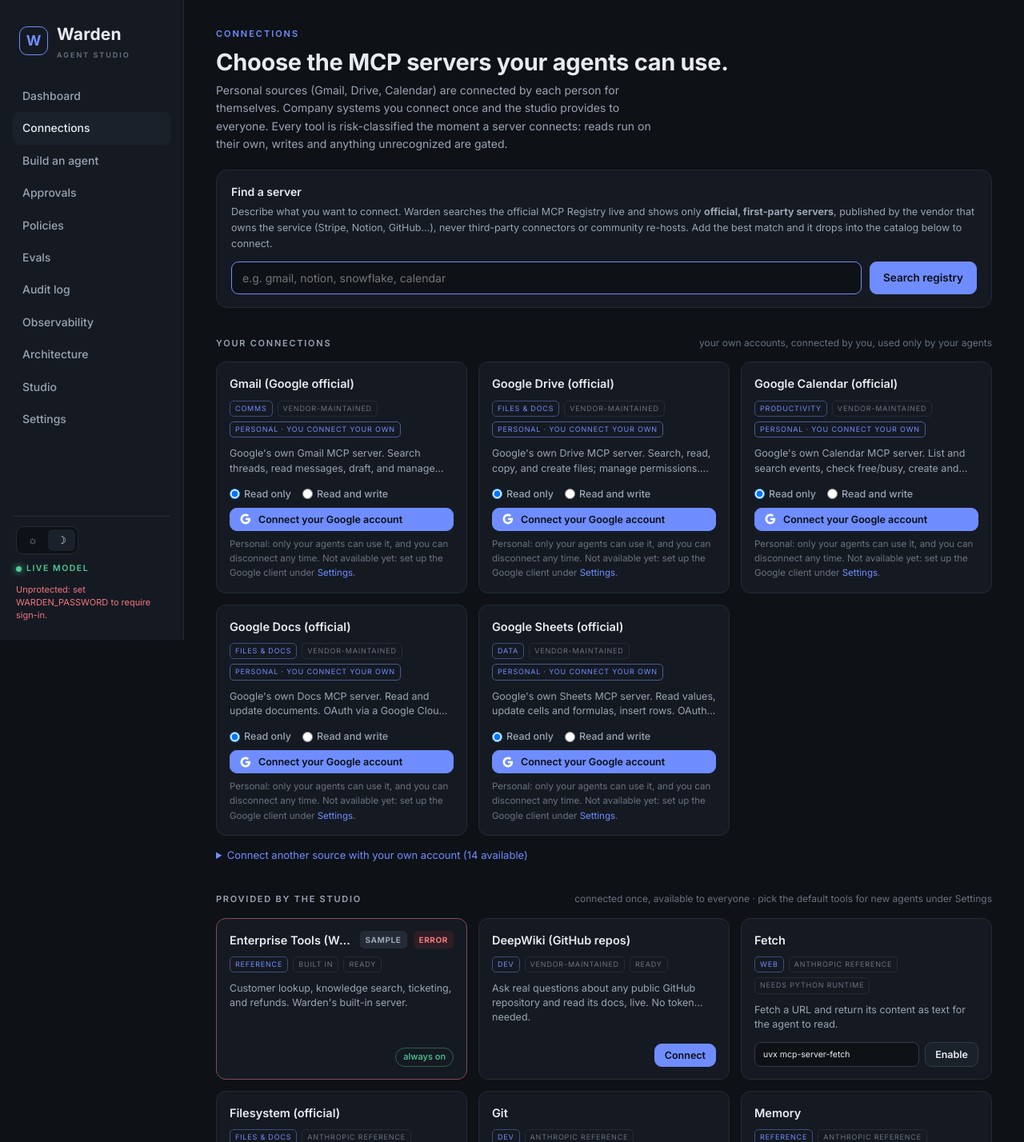
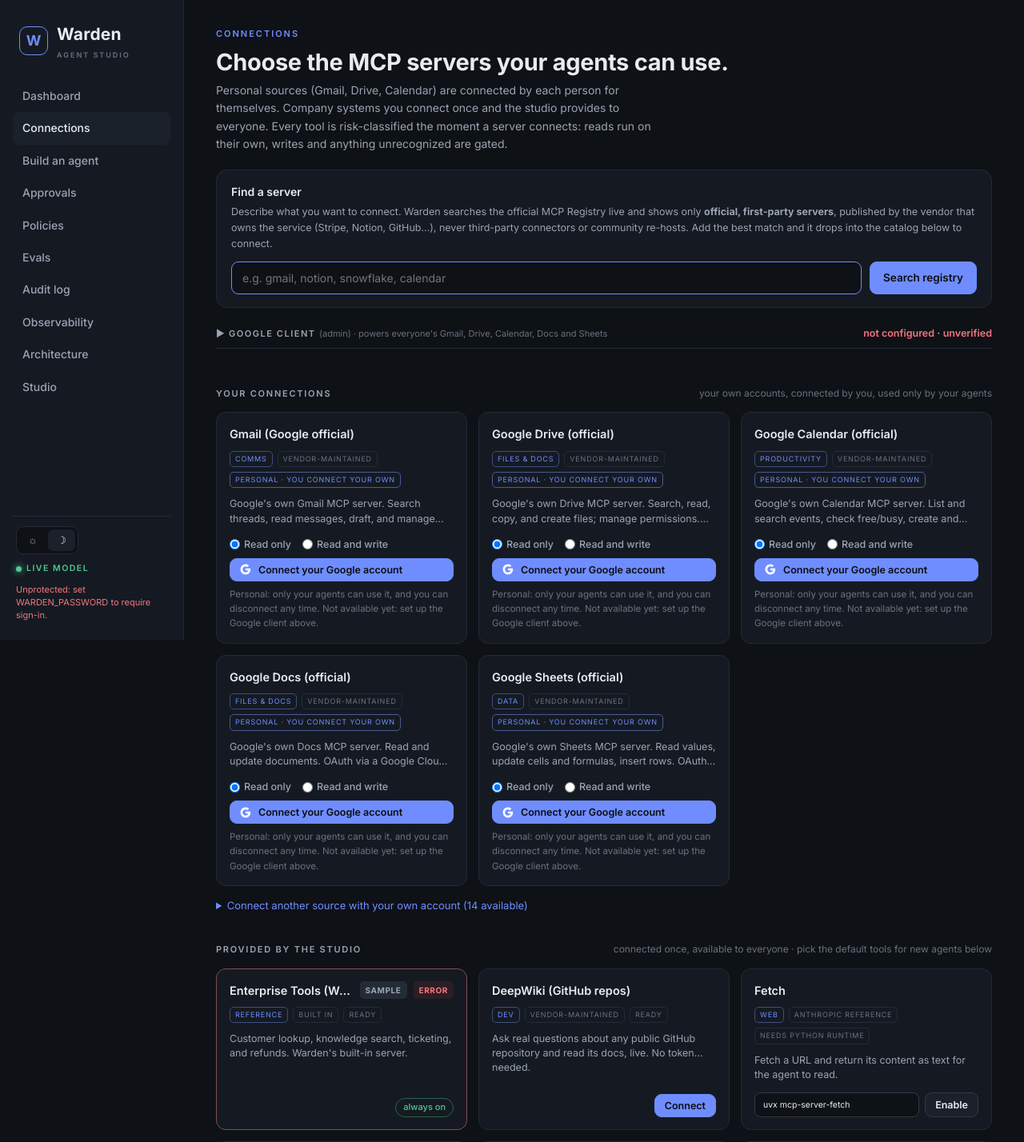
Before and after one commit to francis4531/warden, a Flask app: page /connections in a window 1280 px wide. Shown: the top 1428 px of the page at 80% size. Run offline with Flask 3, Linux system fonts and the light colour scheme; data that the repository does not hold is empty.

Commit message:
Warden deploy 2026-09-07 12:11 (from warden_v0_13_3_20260907-1910.tar.gz)

```diff
--- a/app.py
+++ b/app.py
@@ -18,7 +18,7 @@
 import evals
 import oauth
 
-WARDEN_VERSION = "0.13.2"
+WARDEN_VERSION = "0.13.3"
 
 def _build_info():
     """Increment a build number on each new deploy. Identity comes from RENDER_GIT_COMMIT
@@ -442,7 +442,8 @@
         if d_: oauth_status[c_["id"]] = d_
     keyed = {e["id"]: _my_key(e) for e in merged_catalog()}
     default_servers = {k.split("__", 1)[0] for k in default_tools() if "__" in k}
-    return render_template("connections.html", catalog=merged_catalog(), status=status, enabled=enabled, keyed=keyed,
+    extra = _settings_ctx() if is_admin() else {}
+    return render_template("connections.html", **extra, catalog=merged_catalog(), status=status, enabled=enabled, keyed=keyed,
                            pkey=pkey, skey=skey, p_status=p_status, s_status=s_status, p_enabled=p_enabled, s_enabled=s_enabled,
                            default_servers=default_servers,
                            mlabel=cat.MAINTAINER_LABEL, slabel=cat.STATUS_LABEL,
@@ -1248,41 +1249,44 @@
     return rows, totals
 
 # ---------------- settings (admin) ----------------
-@app.route("/settings")
-def settings():
+def _settings_ctx():
+    """Admin configuration shown on the Connections page: the Google client and defaults."""
     gcid, gsec = _google_client()
-    byo = bool(store.get_setting("google_client_id"))
     provided = {}
     for t in connected_tools():
         if t.get("owner"):
             continue
         g = provided.setdefault(t["server_id"], {"name": t["server_name"], "sample": _is_sample(t.get("catalog_id")), "tools": []})
         g["tools"].append(t)
-    return render_template("settings.html", google_configured=bool(gcid and gsec), byo=byo, google_verified=_google_verified(),
-                           provided=provided, defaults=set(default_tools()),
-                           client_id_hint=(gcid[:14] + "…" + gcid[-18:]) if gcid and len(gcid) > 34 else (gcid or ""),
-                           redirect_uri=_oauth_redirect("google"), signin_redirect=_redirect_uri(),
-                           base_url=os.environ.get("WARDEN_BASE_URL", ""), signin_on=GOOGLE_ON,
-                           personal=[e for e in cat.CATALOG if e.get("personal")],
-                           saved=request.args.get("saved", ""))
+    return dict(google_configured=bool(gcid and gsec), byo=bool(store.get_setting("google_client_id")),
+                provided=provided, defaults=set(default_tools()),
+                client_id_hint=(gcid[:14] + "…" + gcid[-18:]) if gcid and len(gcid) > 34 else (gcid or ""),
+                redirect_uri=_oauth_redirect("google"), signin_redirect=_redirect_uri(),
+                base_url=os.environ.get("WARDEN_BASE_URL", ""), signin_on=GOOGLE_ON,
+                gpersonal=[e for e in cat.CATALOG if e.get("personal")],
+                saved=request.args.get("saved", ""))
+
+@app.route("/settings")
+def settings():
+    return redirect(url_for("connections") + "#google")
 
 @app.route("/settings", methods=["POST"])
 def save_settings():
     f = request.form
     if f.get("section") == "verified":
         store.set_setting("google_verified", "1" if f.get("google_verified") == "1" else None)
-        return redirect(url_for("settings", saved="verified"))
+        return redirect(url_for("connections", saved="verified") + "#google")
     if f.get("section") == "defaults":
         ok = {t["key"] for t in connected_tools() if not t.get("owner")}
         store.set_setting("default_tools", _json.dumps([k for k in f.getlist("default_tools") if k in ok]))
-        return redirect(url_for("settings", saved="defaults"))
+        return redirect(url_for("connections", saved="defaults") + "#defaults")
     if f.get("clear"):
         store.set_setting("google_client_id", None); store.set_setting("google_client_secret", None)
     else:
         cid = (f.get("google_client_id") or "").strip(); sec = (f.get("google_client_secret") or "").strip()
         if cid: store.set_setting("google_client_id", cid)
         if sec: store.set_setting("google_client_secret", sec)
-    return redirect(url_for("settings", saved="1"))
+    return redirect(url_for("connections", saved="1") + "#google")
 
 # ---------------- OAuth connect flows ----------------
 def _oauth_redirect(kind):
--- /dev/null
+++ b/templates/_admin_defaults.html
@@ -0,0 +1,36 @@
+{# admin-only: default tools for new agents #}
+<div class="section-h" id="defaults"><span class="lbl">Default tools for new agents</span><span style="font-size:12px;color:var(--dim)">{{ defaults|length }} chosen{% if not defaults %} &middot; falling back to every read-only tool{% endif %}</span></div>
+<div class="card" style="margin-bottom:26px">
+  <div style="color:var(--mut);font-size:13px;margin-bottom:12px;line-height:1.55">Every new agent starts with these tools granted; the person building it adds more from their own connections. Leave everything unchecked and Warden falls back to granting every read-only tool. Sample servers are built in so people can try agents before real systems are connected: they stay hidden from non-admins unless one of their tools is a default here.</div>
+  {% if provided %}
+  <form method="post" action="{{ url_for('save_settings') }}">
+    <input type="hidden" name="section" value="defaults">
+    <div id="toolsections">
+    {% for sid, g in provided.items() %}
+    {% set sel = g.tools | selectattr('key','in',defaults) | list | length %}
+    <details class="tsec">
+      <summary><span class="chev">&#9654;</span><b>{{ g.name }}</b>{% if g.sample %} <span class="stamp" style="background:var(--line);color:var(--mut)">sample</span>{% endif %}<span class="cnt">{{ g.tools|length }} tools &middot; <span class="selc">{{ sel }}</span> default</span></summary>
+      <div class="tbody">
+      {% for s in g.tools %}
+      <label class="skill-row">
+        <input type="checkbox" name="default_tools" value="{{ s.key }}" {{ 'checked' if s.key in defaults }}>
+        <span class="sk-body"><span class="sk-top"><span class="sk-name">{{ s.tool }}</span>
+          <span class="stamp {{ s.risk }}">{{ s.risk }}</span>
+          {% if s.gate=='approval' %}<span class="pill awaiting_approval">needs approval</span>{% else %}<span class="pill">auto-run</span>{% endif %}</span>
+          <span class="sk-desc">{{ s.description }}</span></span>
+      </label>
+      {% endfor %}
+      </div>
+    </details>
+    {% endfor %}
+    </div>
+    <div style="display:flex;gap:10px;align-items:center;margin-top:14px">
+      <button class="btn brass" type="submit">Save defaults</button>
+      <button class="btn ghost" type="button" onclick="document.querySelectorAll('input[name=default_tools]').forEach(b=>b.checked=false)">Clear</button>
+      <span style="color:var(--dim);font-size:12px">Tip: sample reads plus <code>search_knowledge</code> give a new person a working first agent.</span>
+    </div>
+  </form>
+  {% else %}
+  <div style="color:var(--dim);font-size:13px">No studio-provided servers are connected yet. <a href="{{ url_for('connections') }}" style="color:var(--brass)">Connect one</a> and its tools appear here.</div>
+  {% endif %}
+</div>
--- a/templates/settings.html
+++ b/templates/_admin_google.html
@@ -1,7 +1,4 @@
-{% extends "base.html" %}
-{% set active='settings' %}
-{% block title %}Settings · Warden{% endblock %}
-{% block body %}
+{# admin-only: the Google client that powers personal Google connectors #}
 <style>
 .st{display:grid;grid-template-columns:auto 1fr;gap:8px 18px;font-size:13.5px;align-items:baseline}
 .st .k{font-size:10.5px;letter-spacing:.12em;text-transform:uppercase;color:var(--dim)}
@@ -22,59 +19,21 @@
 .tsec .skill-row{background:var(--ink)}
 .steps a{color:var(--brass)}
 </style>
-<div class="page-h">
-  <div class="eyebrow">Settings</div>
-  <h1>Studio configuration.</h1>
-  <p class="sub">The things an admin sets once so everyone else gets one-click flows. Nothing here is ever shown to a regular user.</p>
-</div>
-
 {% if saved == 'defaults' %}<div class="card" style="margin-bottom:14px;border-color:color-mix(in srgb,var(--low) 45%,var(--line));font-size:13.5px"><b>Saved.</b> New agents start with {{ defaults|length }} default tool{{ '' if defaults|length==1 else 's' }}; people can add more from their own connections.</div>
 {% elif saved == 'verified' %}<div class="card" style="margin-bottom:14px;border-color:color-mix(in srgb,var(--low) 45%,var(--line));font-size:13.5px"><b>Saved.</b> The connect card {{ 'no longer warns' if google_verified else 'now warns' }} people about the unverified-app page.</div>
 {% elif saved %}<div class="card" style="margin-bottom:14px;border-color:color-mix(in srgb,var(--low) 45%,var(--line));font-size:13.5px"><b>Saved.</b> Connect with Google now uses this client.</div>{% endif %}
 
-<div class="section-h" id="defaults"><span class="lbl">Default tools for new agents</span><span style="font-size:12px;color:var(--dim)">{{ defaults|length }} chosen{% if not defaults %} &middot; falling back to every read-only tool{% endif %}</span></div>
-<div class="card" style="margin-bottom:26px">
-  <div style="color:var(--mut);font-size:13px;margin-bottom:12px;line-height:1.55">Every new agent starts with these tools granted; the person building it adds more from their own connections. Leave everything unchecked and Warden falls back to granting every read-only tool. Sample servers are built in so people can try agents before real systems are connected: they stay hidden from non-admins unless one of their tools is a default here.</div>
-  {% if provided %}
-  <form method="post" action="{{ url_for('save_settings') }}">
-    <input type="hidden" name="section" value="defaults">
-    <div id="toolsections">
-    {% for sid, g in provided.items() %}
-    {% set sel = g.tools | selectattr('key','in',defaults) | list | length %}
-    <details class="tsec">
-      <summary><span class="chev">&#9654;</span><b>{{ g.name }}</b>{% if g.sample %} <span class="stamp" style="background:var(--line);color:var(--mut)">sample</span>{% endif %}<span class="cnt">{{ g.tools|length }} tools &middot; <span class="selc">{{ sel }}</span> default</span></summary>
-      <div class="tbody">
-      {% for s in g.tools %}
-      <label class="skill-row">
-        <input type="checkbox" name="default_tools" value="{{ s.key }}" {{ 'checked' if s.key in defaults }}>
-        <span class="sk-body"><span class="sk-top"><span class="sk-name">{{ s.tool }}</span>
-          <span class="stamp {{ s.risk }}">{{ s.risk }}</span>
-          {% if s.gate=='approval' %}<span class="pill awaiting_approval">needs approval</span>{% else %}<span class="pill">auto-run</span>{% endif %}</span>
-          <span class="sk-desc">{{ s.description }}</span></span>
-      </label>
-      {% endfor %}
-      </div>
-    </details>
-    {% endfor %}
-    </div>
-    <div style="display:flex;gap:10px;align-items:center;margin-top:14px">
-      <button class="btn brass" type="submit">Save defaults</button>
-      <button class="btn ghost" type="button" onclick="document.querySelectorAll('input[name=default_tools]').forEach(b=>b.checked=false)">Clear</button>
-      <span style="color:var(--dim);font-size:12px">Tip: sample reads plus <code>search_knowledge</code> give a new person a working first agent.</span>
-    </div>
-  </form>
-  {% else %}
-  <div style="color:var(--dim);font-size:13px">No studio-provided servers are connected yet. <a href="{{ url_for('connections') }}" style="color:var(--brass)">Connect one</a> and its tools appear here.</div>
-  {% endif %}
-</div>
-
-<div class="section-h"><span class="lbl">Google connectors</span><span class="{{ 'ok' if google_configured else 'bad' }}" style="font-size:12.5px">{{ 'configured' if google_configured else 'not configured' }}</span></div>
+<details id="google" style="margin-bottom:26px" {{ 'open' if saved in ('1','verified') }}>
+<summary style="cursor:pointer;list-style:none;display:flex;align-items:baseline;justify-content:space-between;gap:12px;padding:0 0 8px;border-bottom:1px solid var(--line);margin-bottom:12px">
+  <span class="lbl" style="font-size:11px;letter-spacing:.14em;text-transform:uppercase;color:var(--mut);font-weight:600">&#9654; Google client <span style="font-weight:400;letter-spacing:0;text-transform:none;color:var(--dim)">(admin) &middot; powers everyone's Gmail, Drive, Calendar, Docs and Sheets</span></span>
+  <span style="font-size:12.5px"><span class="{{ 'ok' if google_configured else 'bad' }}">{{ 'configured' if google_configured else 'not configured' }}</span> &middot; <span class="{{ 'ok' if google_verified else 'bad' }}">{{ 'verified or internal' if google_verified else 'unverified' }}</span></span>
+</summary>
 <div class="card" style="margin-bottom:18px">
   <div class="st">
     <span class="k">status</span><span>{% if google_configured %}<span class="ok">Ready.</span> People can connect their own Gmail, Drive, Calendar, Docs, and Sheets with one click.{% else %}<span class="bad">Not ready.</span> Personal Google connectors are hidden behind a disabled button until a client is configured.{% endif %}</span>
     <span class="k">client</span><span>{% if byo %}Your own Google Cloud client (set below){% elif signin_on %}The sign-in client from the server environment (GOOGLE_CLIENT_ID){% else %}none{% endif %}{% if client_id_hint %} &middot; <code>{{ client_id_hint }}</code>{% endif %}</span>
     <span class="k">redirect URI</span><span><code>{{ redirect_uri }}</code> <span style="color:var(--dim);font-size:12px">(the same one sign-in uses, so it is already registered if sign-in works)</span></span>
-    <span class="k">scopes</span><span>{% for e in personal if e.scopes %}{{ e.name.split(' (')[0] }}: <code>{{ e.scopes.read[0].split('/')[-1] }}</code>{{ ', ' if not loop.last }}{% endfor %} (read-only by default; read-and-write scopes are requested only when a person picks that option)</span>
+    <span class="k">scopes</span><span>{% for e in gpersonal if e.scopes %}{{ e.name.split(' (')[0] }}: <code>{{ e.scopes.read[0].split('/')[-1] }}</code>{{ ', ' if not loop.last }}{% endfor %} (read-only by default; read-and-write scopes are requested only when a person picks that option)</span>
   </div>
   <div class="st" style="margin-top:8px">
     <span class="k">verification</span><span>{% if google_verified %}<span class="ok">Verified or internal.</span> People go straight to Google's consent page.{% else %}<span class="bad">Unverified.</span> Until Google verifies the app (or the client is a Workspace Internal one), each person sees a red "Google hasn't verified this app" page the first time they connect and must click Advanced, then "Go to Warden". Warden tells them that on the connect card.{% endif %}
@@ -112,4 +71,4 @@
     </div>
   </form>
 </div>
-{% endblock %}
+</details>
--- a/templates/_conncard.html
+++ b/templates/_conncard.html
@@ -29,7 +29,7 @@
           </div>
           <button class="btn brass sm" type="submit" {{ 'disabled' if not google_on }}><svg width="14" height="14" viewBox="0 0 48 48" style="margin-right:2px"><path fill="#fff" d="M44.5 20H24v8.5h11.8C34.7 33.9 30.1 37 24 37c-7.2 0-13-5.8-13-13s5.8-13 13-13c3.1 0 5.9 1.1 8.1 2.9l6.4-6.4C34.6 4.1 29.6 2 24 2 11.8 2 2 11.8 2 24s9.8 22 22 22c11 0 21-8 21-22 0-1.3-.2-2.7-.5-4z"/></svg>Connect your Google account</button>
         </form>
-        <div class="hint" style="flex-basis:100%">Personal: only your agents can use it, and you can disconnect any time.{% if google_on and not google_verified %} Google may show a red "Google hasn't verified this app" page the first time: click <b>Advanced</b>, then <b>Go to Warden</b>, and the normal consent page follows.{% endif %}{% if not google_on %} {% if is_admin %}Not available yet: set up the Google client under <a href="{{ url_for('settings') }}">Settings</a>.{% else %}Not available yet: ask your admin to set up the Google client.{% endif %}{% endif %}</div>
+        <div class="hint" style="flex-basis:100%">Personal: only your agents can use it, and you can disconnect any time.{% if google_on and not google_verified %} Google may show a red "Google hasn't verified this app" page the first time: click <b>Advanced</b>, then <b>Go to Warden</b>, and the normal consent page follows.{% endif %}{% if not google_on %} {% if is_admin %}Not available yet: set up the Google client above.{% else %}Not available yet: ask your admin to set up the Google client.{% endif %}{% endif %}</div>
       {% elif not is_admin and not personal_mode %}
         <span class="hint" style="margin-left:auto">Provided by your studio: your admin connects it once for everyone.</span>
       {% elif not is_admin and e.transport != 'http' %}
--- a/templates/base.html
+++ b/templates/base.html
@@ -220,8 +220,7 @@
       <a href="{{ url_for('audit') }}" class="{{ 'active' if active=='audit' }}">Audit log</a>
       <a href="{{ url_for('observability') }}" class="{{ 'active' if active=='observability' }}">Observability</a>
       <a href="{{ url_for('architecture') }}" class="{{ 'active' if active=='architecture' }}">Architecture</a>
-      {% if is_admin %}<a href="{{ url_for('studio') }}" class="{{ 'active' if active=='studio' }}">Studio</a>
-      <a href="{{ url_for('settings') }}" class="{{ 'active' if active=='settings' }}">Settings</a>{% endif %}
+      {% if is_admin %}<a href="{{ url_for('studio') }}" class="{{ 'active' if active=='studio' }}">Studio</a>{% endif %}
     </nav>
     <div class="foot">
       <div class="themetoggle" title="Light or dark">
--- a/templates/connections.html
+++ b/templates/connections.html
@@ -129,6 +129,8 @@
 </div>
 {% endif %}
 
+{% if is_admin %}{% include '_admin_google.html' %}{% endif %}
+
 {# ---- personal view: my own accounts ---- #}
 {% set keyed = pkey %}{% set status = p_status %}{% set enabled = p_enabled %}{% set personal_mode = True %}
 <div class="section-h"><span class="lbl">Your connections</span><span style="font-size:12px;color:var(--dim)">your own accounts, connected by you, used only by your agents</span></div>
@@ -159,7 +161,7 @@
 {# ---- studio view: what the studio provides to everyone ---- #}
 {% set keyed = skey %}{% set status = s_status %}{% set enabled = s_enabled %}{% set personal_mode = False %}
 
-<div class="section-h"><span class="lbl">{{ 'Provided by the studio' if is_admin else 'Provided by your studio' }}</span><span style="font-size:12px;color:var(--dim)">{% if is_admin %}connected once, available to everyone &middot; pick the <a href="{{ url_for('settings') }}#defaults">default tools for new agents</a> under Settings{% else %}company systems your agents can already use{% endif %}</span></div>
+<div class="section-h"><span class="lbl">{{ 'Provided by the studio' if is_admin else 'Provided by your studio' }}</span><span style="font-size:12px;color:var(--dim)">{% if is_admin %}connected once, available to everyone &middot; pick the <a href="#defaults">default tools for new agents</a> below{% else %}company systems your agents can already use{% endif %}</span></div>
 <div class="cgrid">
   {% for e in catalog if not e.personal and (is_admin or (e.id in enabled and not e.sample) or (e.transport=='builtin' and (not e.sample or e.id in default_servers))) %}
   {% set st = status.get(e.id) %}
@@ -209,6 +211,8 @@
 {% endfor %}
 {% endif %}
 
+{% if is_admin %}<div style="margin-top:30px"></div>{% include '_admin_defaults.html' %}{% endif %}
+
 <script>
 (function(){
   const want={{ connect_id|tojson }};
--- a/templates/dashboard.html
+++ b/templates/dashboard.html
@@ -47,11 +47,11 @@
     <span class="st {{ 'bad' if health.errored else ('ok' if health.provided else 'todo') }}">{{ '!' if health.errored else ('&#10003;'|safe if health.provided else '1') }}</span>
     <div><h4>Company systems</h4><p>{% if health.errored %}{{ health.errored|length }} of {{ health.provided }} provided server{{ '' if health.provided==1 else 's' }} in error: {{ health.errored|map(attribute='name')|join(', ') }}.{% elif health.provided %}{{ health.provided }} server{{ '' if health.provided==1 else 's' }} provided to everyone. Connect more, or search the MCP Registry.{% else %}Nothing provided yet. Connect the systems (Jira, GitHub, Stripe, a warehouse) every agent should have.{% endif %}</p></div>
   </a>
-  <a class="task" href="{{ url_for('settings') }}#defaults">
+  <a class="task" href="{{ url_for('connections') }}#defaults">
     <span class="st {{ 'ok' if health.defaults else 'todo' }}">{{ '&#10003;'|safe if health.defaults else '2' }}</span>
     <div><h4>Default tools for new agents</h4><p>{% if health.defaults %}{{ health.defaults }} tool{{ '' if health.defaults==1 else 's' }} granted to every new agent; people add more from their own connections.{% else %}Not set: new agents get every read-only tool. Pick a smaller, deliberate starting set.{% endif %}</p></div>
   </a>
-  <a class="task" href="{{ url_for('settings') }}">
+  <a class="task" href="{{ url_for('connections') }}#google">
     <span class="st {{ 'ok' if (health.google_on and health.google_verified) else ('todo' if health.google_on else 'bad') }}">{{ '&#10003;'|safe if (health.google_on and health.google_verified) else ('!' if not health.google_on else '3') }}</span>
     <div><h4>Google connectors</h4><p>{% if not health.google_on %}Not configured: nobody can connect Gmail, Drive, or Calendar until a Google client is set.{% elif not health.google_verified %}Working, unverified: people see Google's warning page the first time. Go Internal or verify, then mark it here.{% else %}Configured and verified: one-click connect for everyone.{% endif %}</p></div>
   </a>
```
Also changed, not shown: README.md.
